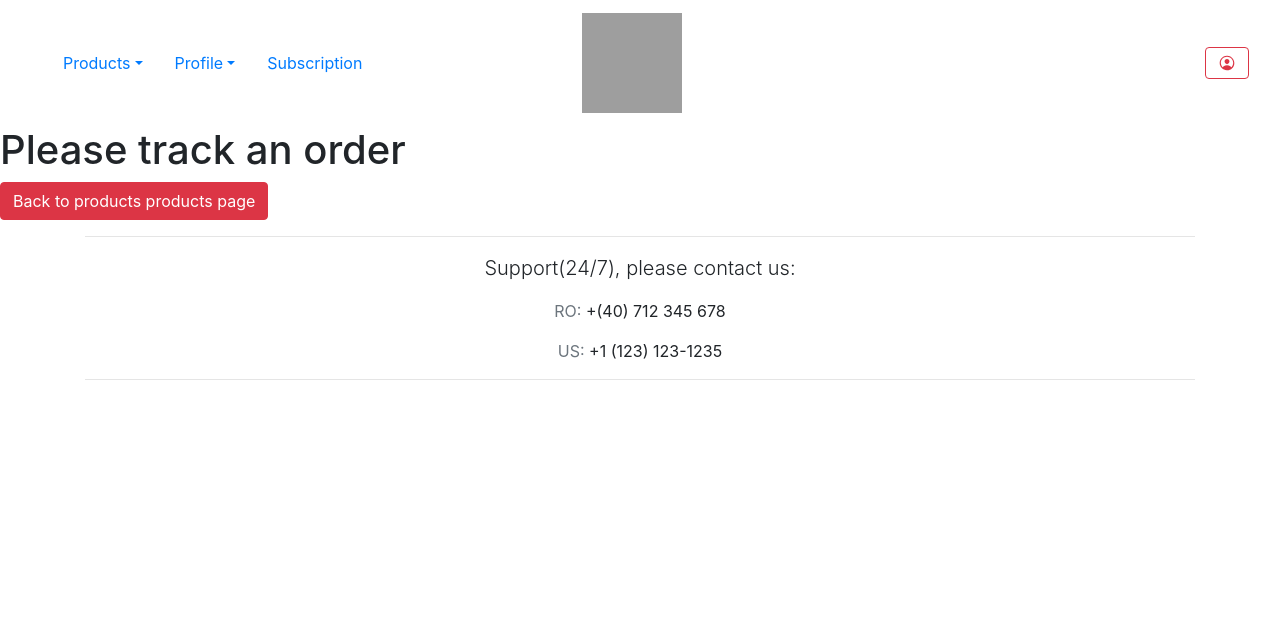
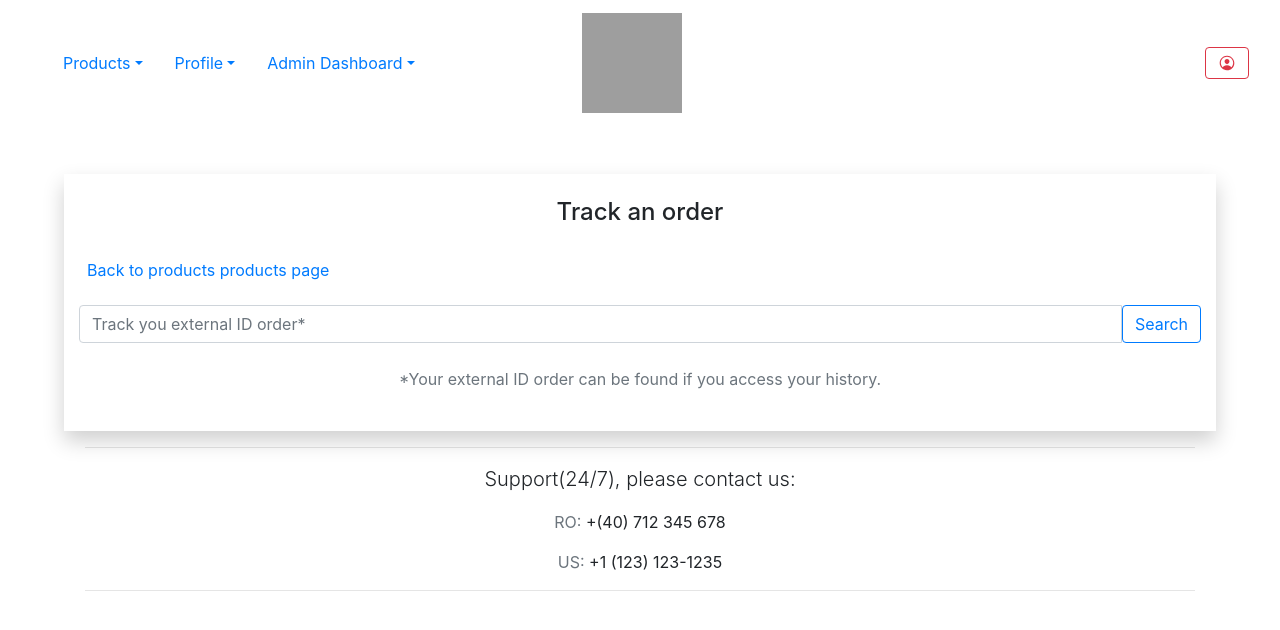
Before and after one commit to UdrescuVlad/krypnite_, a Django app: page /order/tracking in a window 1280 px wide. Shown: the top 630 px of the page. Run offline with Django 4.2, Linux system fonts and the light colour scheme; some libraries are stand-ins or nearby versions; grey boxes are pictures that could not be loaded.

Commit message:
track an ext order id successful

```diff
--- a/krypniteweb/templates/navbar.html
+++ b/krypniteweb/templates/navbar.html
@@ -67,11 +67,14 @@
                       <a class="nav-link" href="{% url 'order:tracking' %}">Track an order</a>
                       <a class="nav-link" href="{% url 'cart:home' %}">Cart home</a>
                       <a class="nav-link" href="{% url 'cart:favhome' %}">Favourite list</a>
-                      <a class="nav-link" href="{% url 'krypnite:wishlist' %}" class="nav-link">Wishlist</a>
                     </div>
                   </li>
-                  <li class = "nav-item">
-                    <a class="nav-link" href="{% url 'krypnite:membership' %}">Subscription</a>
+                  <li class = "nav-item dropdown">
+                    <a class="nav-link dropdown-toggle" href="#" data-bs-toggle="dropdown">Admin Dashboard</a>
+                    <div class="dropdown-menu dropdown-large">
+                      <a class="nav-link" href="{% url 'order:history' %}">Add a product on Krypnite</a>
+                      <a class="nav-link" href="{% url 'order:tracking' %}">Update order status</a>
+                    </div>
                   </li>
                 </ul>
             </div>
--- a/order_checkout_app/templates/order_tracking.html
+++ b/order_checkout_app/templates/order_tracking.html
@@ -1,55 +1,53 @@
 {% extends 'base.html' %}
 
 {% block content %}
+{% load static %}
 
-{% if favlist.products.exists %}
     <br><br>
-    <div class="card" style=" box-shadow: 0 10px 20px 0 rgba(0, 0, 0, 0.19); border-radius: 1rem; border: transparent">
-        <div class="row" style="text-align: center;">
-            <div class="cart" style="background-color: #fff;">
-                <div class="title">
+    <div class="container-fluid" style="height: max-content; width: 90%; box-shadow: 0 10px 20px rgba(0, 0, 0, 0.19);">
+        <div style="text-align: center;">
+            <div style="background-color: #fff;">
+                <div>
+                    <br>
                     <h4>Track an order</h4>
                 </div>
                 <div class="row">
-                    <div class="btn-group">
+                    <div class="btn-group" style="padding:2%">
                         <a href="/krypnite/products">Back to products products page</a>
                     </div>
                 </div>
+                <form method='GET' action='{% url "search:byExtID" %}' class="form">
+                    <div class="input-group">
+                        <input class="form-control" type="search" placeholder="Track you external ID order*" name='q' aria-label="Search" style="width: 300pt;">
+                        <span class="input-group-btn">
+                            <button type="submit" class="btn btn-outline-primary">Search</button>
+                        </span>
+                    </div>
+                    <br>
+                    <p class="text-muted">*Your external ID order can be found if you access your history.</p>
+
+                    {% if searchead_ext_id.exists %}
+
+                        {% for order in searchead_ext_id.all %}
+
+                            <div class="row border-top border-bottom" style="height: 20%;">
+                                <div class="row-cols-md-6" style="align-self: center;">{{forloop.counter}}</div>
+                                <br>
+                                <div class="col" style="align-self: center;">{{order.order_ext_id}}</div>
+
+                                <div class="col" style="align-self: center;">
+                                    Status: {{order.status}}
+                                </div>
+                                <br><br><br>
+                            </div>
+
+                        {% endfor %}
+
+                    {% endif %}
+                </form>
                 <br>
-                {% for product in favlist.products.all %}
-                    <div class="row border-top border-bottom" style="height: 20%;">
-                        <div class="row-cols-md-3" style="align-self: center;">{{forloop.counter}}</div>
-                        <div class="col" style="align-self: center;">
-                            <img class="card-image" style=' height: 80%; width: 30%; border-radius: 15%; box-shadow: 0 5px 5px rgba(0,0,0,.2); ' src="{{ product.product_photo.url }}" alt="image">
-                        </div>
-                        <br>
-                        <div class="col" style="align-self: center;">{{product.product_name}}</div>
-                        <div class="col" style="align-self: center;">
-                            {{product.location}}
-                        </div>
-                        <div class="col" style="align-self: center;">
-                            $ {{product.price}}
-                        </div>
-                        <div class="col" style="align-self: center;">
-                            <form method = 'POST' action='{% url "cart:favupdate" %}' class = 'form-inline my-2 my-lg-2'> {% csrf_token %}
-                                <input type='hidden' name='product_id' value='{{ product.id }}'/>
-                                <button type='submit' style='padding:0px' class='btn btn-outline-danger'>Remove?</button>
-                            </form>
-                        </div>
-                    </div>
-                {% endfor %}
-                <br><br>
-
             </div>
         </div>
     </div>
 
-{% else %}
-    <h1>Please track an order</h1>
-    <div class="btn-group">
-        <a href="/krypnite/products" class="btn btn-outline-danger active">
-            Back to products products page
-        </a>
-    </div>
-{% endif %}
 {% endblock %}
--- a/order_checkout_app/views.py
+++ b/order_checkout_app/views.py
@@ -23,13 +23,12 @@ def order_history(request):
     qs_my_orders_by_billing_profile = OrderCheckout.objects.filter(billing_profile = qs_my_billing_profile[0]['id'])
     print(qs_my_orders_by_billing_profile)
 
-    #   trebuie prelucrat raspunsul de la {{order.cart.products.all}} pentru ca da un query set de forma: "<QuerySet [<Product: Earings Swaroski>]>"
-
     context = {
         'my_orders': qs_my_orders_by_billing_profile
     }
+    return render(request, "order_history.html", context)
 
-    return render(request, "order_history.html", context)
+
 
 def order_tracking(request):
     return render(request, "order_tracking.html", {})
--- a/search_app/urls.py
+++ b/search_app/urls.py
@@ -7,6 +7,7 @@ from . import views
 urlpatterns = [
     path('', views.searchViewByProduct, name='byProductName'),
     path('category/', views.searchByCategoryProduct, name='byCategory'),
+    path('extID/', views.searchOrderExtId, name='byExtID'),
 ]
 
 if settings.DEBUG:
```
Also changed, not shown: order_checkout_app/templates/order_history.html (+4 -3 lines), search_app/views.py (+16 -0 lines).
